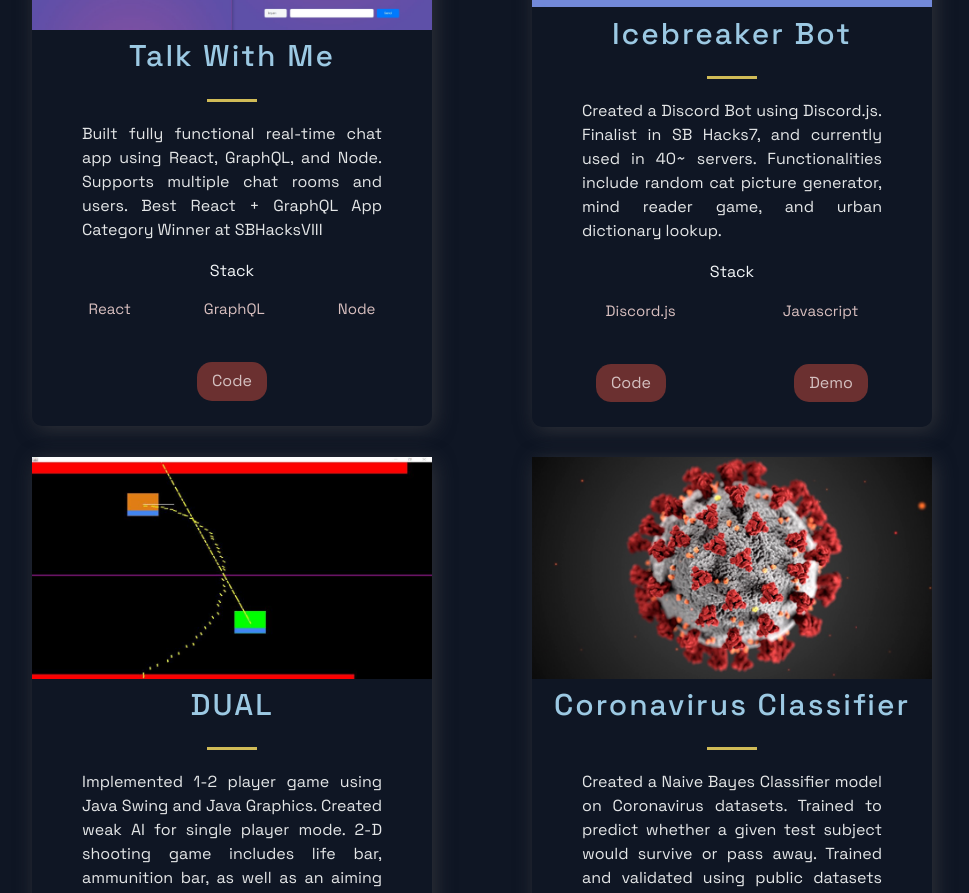
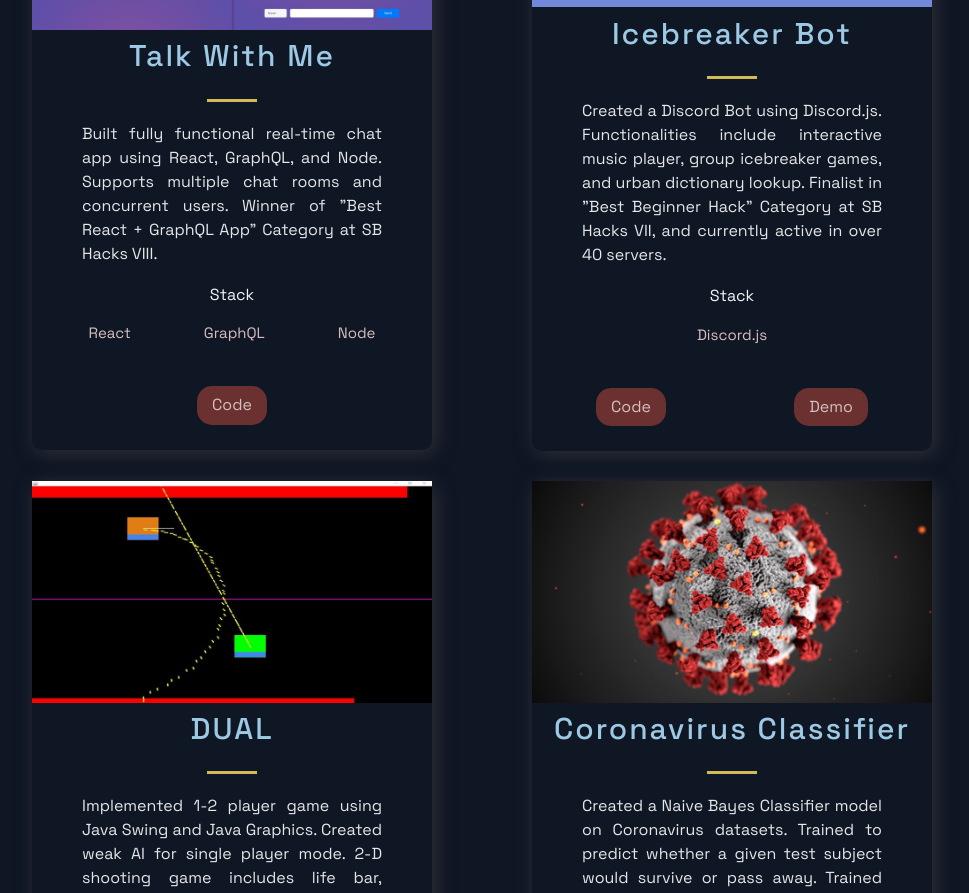
Before and after one commit to XuperBryan/xuperbryan.github.io, a Next.js app: page / in a window 1280 px wide. Shown: the part 2654-3547 px from the top of the page, without its empty margins (158-1127 px from the left). Built offline with nearby package versions, Linux system fonts and the light colour scheme.

Commit message:
bx - updated with sb hacks naming standardization

```diff
--- a/src/constants/constants.js
+++ b/src/constants/constants.js
@@ -19,7 +19,7 @@ export const projects = [
   },
   {
     title: 'Talk With Me',
-    description:"Built fully functional real-time chat app using React, GraphQL, and Node. Supports multiple chat rooms and users. Best React + GraphQL App Category Winner at SBHacksVIII",
+    description:"Built fully functional real-time chat app using React, GraphQL, and Node. Supports multiple chat rooms and concurrent users. Winner of \"Best React + GraphQL App\" Category at SB Hacks VIII.",
     image: '/images/7.jpg',
     tags: ['React', 'GraphQL', 'Node'],
     demo: '',
@@ -28,9 +28,9 @@ export const projects = [
   },
   {
     title: 'Icebreaker Bot',
-    description: "Created a Discord Bot using Discord.js. Finalist in SB Hacks7, and currently used in 40~ servers. Functionalities include random cat picture generator, mind reader game, and urban dictionary lookup.",
+    description: "Created a Discord Bot using Discord.js. Functionalities include interactive music player, group icebreaker games, and urban dictionary lookup. Finalist in \"Best Beginner Hack\" Category at SB Hacks VII, and currently active in over 40 servers. ",
       image: '/images/3.jpg',
-      tags: ['Discord.js', 'Javascript'],
+      tags: ['Discord.js'],
     demo: 'https://discord.com/oauth2/authorize?client_id=800069967894151178&scope=bot&permissions=3198016',
     code: 'https://github.com/XuperBryan/sbhacks7-icebreaker-bot',
     id: 3,
```
Also changed, not shown: 1 other file (tests, documents, lock files or other folders).
